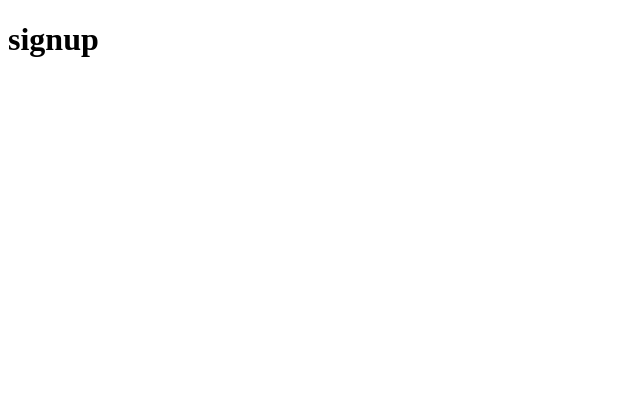
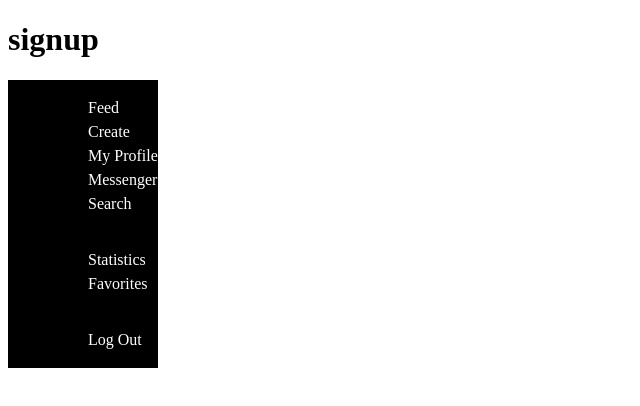
Before and after one commit to Dmitry-Klyuev/insta-inc, a Next.js app: page /signup in a window 1280 px wide. Shown: the top 406 px of the page, without its empty margins (0-640 px from the left). Built offline with nearby package versions, Linux system fonts and the light colour scheme.

Commit message:
created sidebar

```diff
--- a/app/signup/page.tsx
+++ b/app/signup/page.tsx
@@ -1,9 +1,11 @@
 import { Input } from '@/shared/ui/input/Input';
+import { Sidebar } from 'shared/ui/sidebar/Sidebar';
 
 const SignUp = () => {
   return (
     <div>
       <h1>signup</h1>
+      <Sidebar></Sidebar>
     </div>
   );
 };
--- /dev/null
+++ b/shared/ui/sidebar/Sidebar.module.scss
@@ -0,0 +1,26 @@
+.sidebar_container {
+  display: flex;
+  flex-direction: column;
+  justify-content: space-between;
+  height: 100%;
+  width: fit-content;
+  background: black;
+
+  li {
+    list-style: none;
+  }
+}
+
+.item_container {
+  display: flex;
+  flex-direction: row;
+  justify-content: start;
+  align-items: center;
+  gap: 1rem;
+  color: var(--light-100);
+
+  a {
+    text-decoration: none;
+    color: currentColor;
+  }
+}
--- /dev/null
+++ b/shared/ui/sidebar/Sidebar.tsx
@@ -0,0 +1,103 @@
+import React from 'react';
+
+import style from './Sidebar.module.scss';
+import { ItemSidebarProps, Sidebar_Item } from 'shared/ui/sidebar/Sidebar_Item';
+
+type SidebarArray = ItemSidebarProps[];
+
+export const Sidebar = () => {
+  const sideBarElementsUp: SidebarArray = [
+    {
+      title: 'Feed',
+      iconLink: 'home-outline',
+      id: 'feed',
+      link: '',
+    },
+    {
+      title: 'Create',
+      iconLink: 'plus-square-outline',
+      id: 'create',
+      link: '',
+    },
+    {
+      title: 'My Profile',
+      iconLink: 'person-outline',
+      id: 'my-profile',
+      link: '',
+    },
+    {
+      title: 'Messenger',
+      iconLink: 'message-circle-outline',
+      id: 'messenger',
+      link: '',
+    },
+    {
+      title: 'Search',
+      iconLink: 'search-outline',
+      id: 'search',
+      link: '',
+    },
+  ];
+  const sideBarElementsMiddle: SidebarArray = [
+    {
+      title: 'Statistics',
+      iconLink: 'trending-up-outline',
+      id: 'statistics',
+      link: '',
+    },
+    {
+      title: 'Favorites',
+      iconLink: 'bookmark-outline',
+      id: 'favorites',
+      link: '',
+    },
+  ];
+  const sideBarElementsBottom: SidebarArray = [
+    {
+      title: 'Log Out',
+      iconLink: 'log-out-outline',
+      id: 'log-out',
+      link: '',
+    },
+  ];
+  return (
+    <div className={style.sidebar_container}>
+      <ul>
+        {sideBarElementsUp.map((item) => (
+          <li key={item.id}>
+            <Sidebar_Item
+              title={item.title}
+              iconLink={item.iconLink}
+              id={item.id}
+              link={item.link}
+            />
+          </li>
+        ))}
+      </ul>
+      <ul>
+        {sideBarElementsMiddle.map((item) => (
+          <li key={item.id}>
+            <Sidebar_Item
+              title={item.title}
+              iconLink={item.iconLink}
+              id={item.id}
+              link={item.link}
+            />
+          </li>
+        ))}
+      </ul>
+      <ul>
+        {sideBarElementsBottom.map((item) => (
+          <li key={item.id}>
+            <Sidebar_Item
+              title={item.title}
+              iconLink={item.iconLink}
+              id={item.id}
+              link={item.link}
+            />
+          </li>
+        ))}
+      </ul>
+    </div>
+  );
+};
--- /dev/null
+++ b/shared/ui/sidebar/Sidebar_Item.tsx
@@ -0,0 +1,20 @@
+import style from './Sidebar.module.scss';
+import React from 'react';
+
+export type ItemSidebarProps = {
+  iconLink: string;
+  title: string;
+  id: string;
+  link: string;
+};
+
+export const Sidebar_Item = ({ iconLink, title, link }: ItemSidebarProps) => {
+  return (
+    <div className={style.item_container}>
+      <svg width="24" height="24" viewBox="0 0 24 24">
+        <use xlinkHref={`/sprite/sprite-icons.svg#${iconLink}`} />
+      </svg>
+      <a href={link}>{title}</a>
+    </div>
+  );
+};
```
